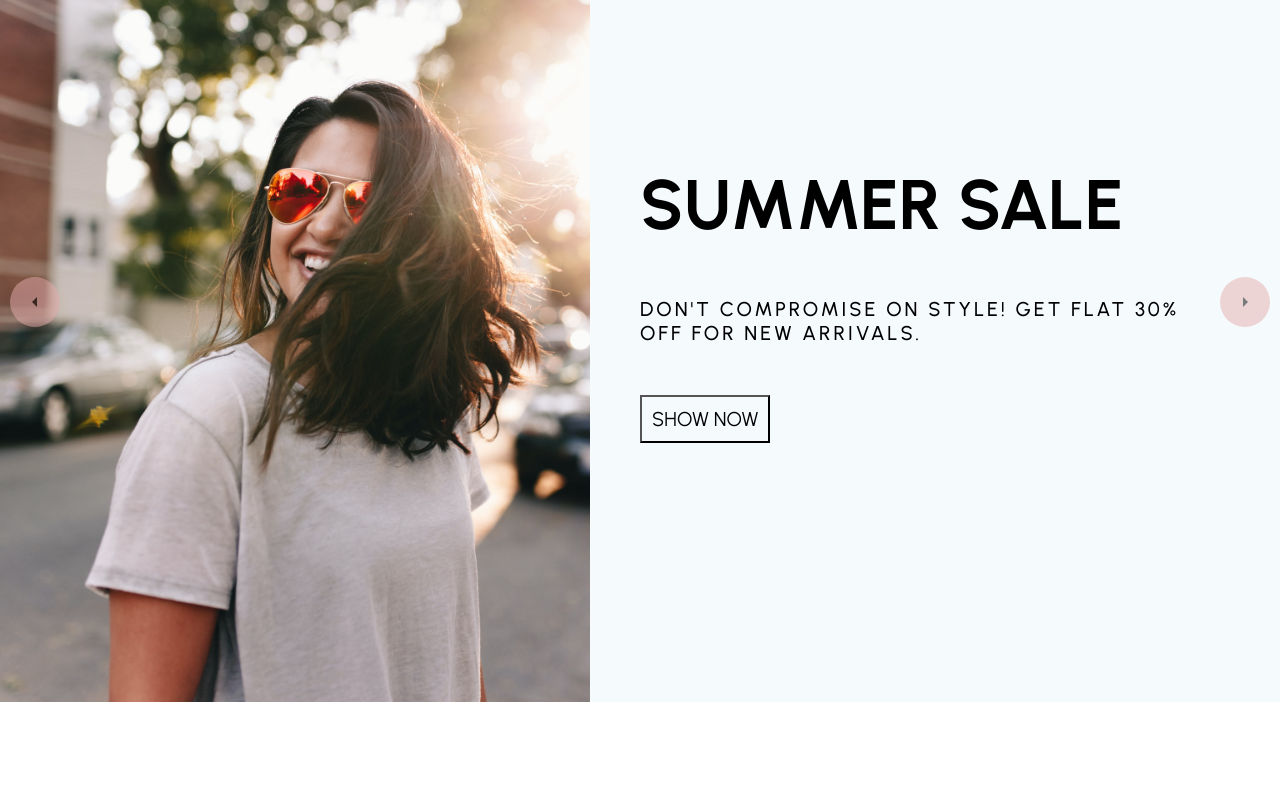
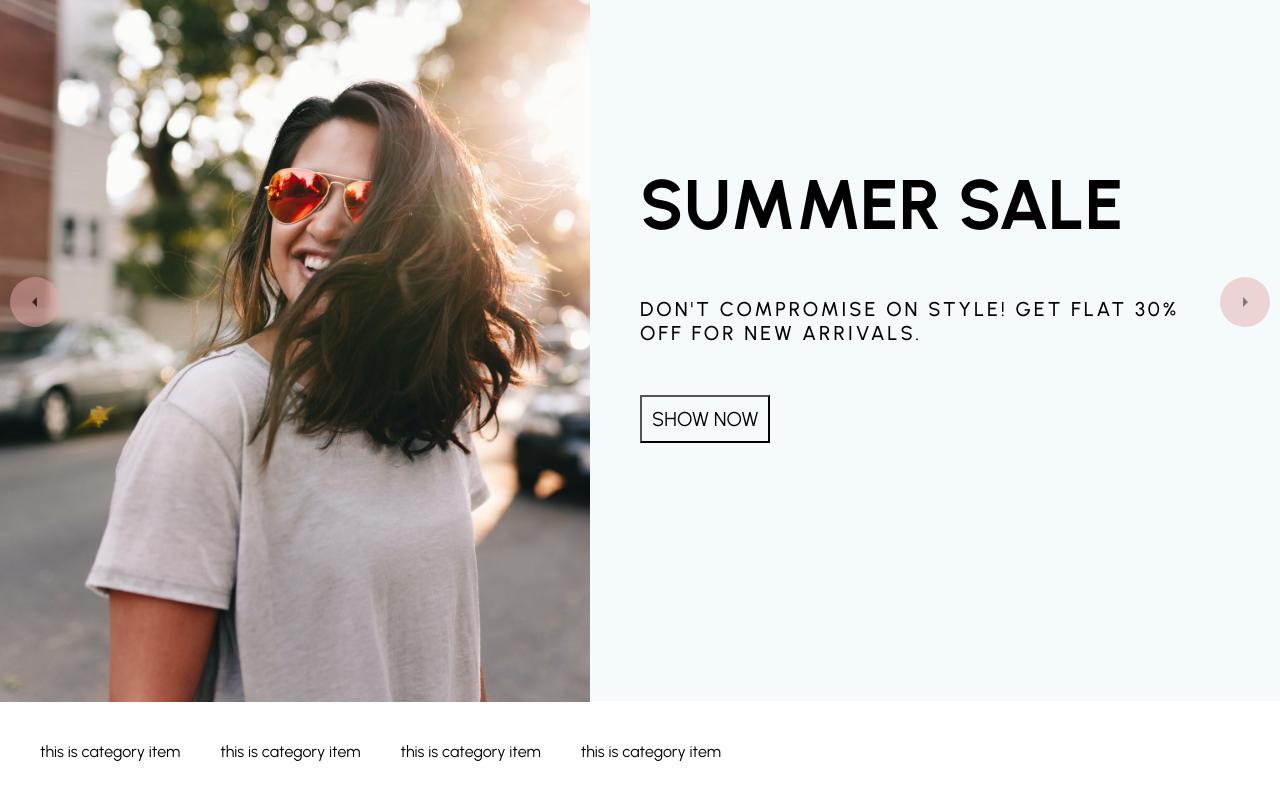
Before and after one commit to womoboy/react-sample-04, a React (Create React App) app: page / in a window 1280 px wide. Shown: the part 188-988 px from the top of the page. Before the commit the page ends 890 px from the top, so only its background shows below. Built offline with nearby package versions, Linux system fonts and the light colour scheme; data requests are answered from the project's data file.

Commit message:
add new components categories and categoryItem/add new custom hooks useFetch

```diff
--- a/data/db.json
+++ b/data/db.json
@@ -2,24 +2,46 @@
   "banners": [
     {
       "id": 1,
-      "img": "http://localhost:3000/library/image1.jpg",
+      "img": "image1.jpg",
       "title": "SUMMER SALE",
       "desc": "DON'T COMPROMISE ON STYLE! GET FLAT 30% OFF FOR NEW ARRIVALS.",
       "bg": "#f5fafd"
     },
     {
       "id": 2,
-      "img": "http://localhost:3000/library/image2.jpg",
+      "img": "image2.jpg",
       "title": "WINTER SALE",
       "desc": "DON'T COMPROMISE ON STYLE! GET FLAT 30% OFF FOR NEW ARRIVALS.",
       "bg": "#fcf1ed"
     },
     {
       "id": 3,
-      "img": "http://localhost:3000/library/image3.jpg",
+      "img": "image3.jpg",
       "title": "PAPULAR SALE",
       "desc": "DON'T COMPROMISE ON STYLE! GET FLAT 30% OFF FOR NEW ARRIVALS.",
       "bg": "#fbf0f4"
     }
+  ],
+  "categories": [
+    {
+      "id": 1,
+      "img": "image1.jpg",
+      "title": "image1-title"
+    },
+    {
+      "id": 2,
+      "img": "image2.jpg",
+      "title": "image2-title"
+    },
+    {
+      "id": 3,
+      "img": "image3.jpg",
+      "title": "image3-title"
+    },
+    {
+      "id": 4,
+      "img": "image4.jpg",
+      "title": "image4-title"
+    }
   ]
 }
--- /dev/null
+++ b/src/components/Categories.js
@@ -0,0 +1,21 @@
+import { useState, useEffect } from "react";
+import useFetch from "../custom/useFetch";
+import CategoryItem from "./CategoryItem";
+
+const Categories = () => {
+  const url = "http://localhost:8000/categories";
+  const [response, error, isPending] = useFetch(url);
+
+  return (
+    <div className="categories">
+      <div className="container">
+        {response &&
+          response.map((item) => {
+            return <CategoryItem key={item.id} item={item} />;
+          })}
+      </div>
+    </div>
+  );
+};
+
+export default Categories;
--- /dev/null
+++ b/src/components/CategoryItem.js
@@ -0,0 +1,11 @@
+const CategoryItem = ({item}) => {
+    return (
+        <div className="category-item">
+            <div className="container">
+                this is category item
+            </div>
+        </div>
+    );
+}
+
+export default CategoryItem;
--- a/src/components/Slider.js
+++ b/src/components/Slider.js
@@ -51,7 +51,7 @@ const Slider = () => {
                   style={{ backgroundColor: item.bg }}
                 >
                   <div className="img-container">
-                    <img src={item.img} />
+                    <img src={`http://localhost:3000/library/${item.img}`} />
                   </div>
                   <div className="info-container">
                     <h2>{item.title}</h2>
--- /dev/null
+++ b/src/custom/useFetch.js
@@ -0,0 +1,44 @@
+import { useState, useEffect } from "react";
+
+const useFetch = (url) => {
+  const [response, setResponse] = useState(null);
+  const [error, setError] = useState(null);
+  const [isPending, setIsPending] = useState(false);
+
+  const abortController = new AbortController();
+  const signal = abortController.signal;
+  const option = {};
+
+  useEffect(() => {
+    try {
+      setIsPending(true);
+      (async () => {
+        const res = await fetch(url, { ...option }, signal);
+        if (signal.aborted) {
+          setIsPending(true);
+          throw Error("Fetching data aborted!");
+        } else {
+          if (!res.ok) {
+            throw Error("Sorry we can`t find data!");
+          } else {
+            const data = await res.json();
+            setIsPending(true);
+            setResponse(data);
+          }
+        }
+      })();
+      return () => {
+        abortController.abort();
+      };
+    } catch (err) {
+      if (err) {
+        setIsPending(true);
+        setError(err.message);
+      }
+    }
+  }, [url]);
+
+  return [response, error, isPending];
+};
+
+export default useFetch;
--- a/src/index.css
+++ b/src/index.css
@@ -108,7 +108,7 @@
 .slider .wrapper {
   height: 100%;
   display: flex;
-  transition: all 0.5s;
+  transition: all 1.5s ease;
   transform: translateX(0);
 }
 
@@ -150,3 +150,13 @@
   background-color: transparent;
   cursor: pointer;
 }
+
+/*categories*/
+.categories .container {
+  display: flex;
+  padding: 20px;
+}
+
+.category-item .container {
+  color: black;
+}
--- a/src/pages/Home.js
+++ b/src/pages/Home.js
@@ -2,6 +2,7 @@ import React from "react";
 import Announcement from "../components/Announcement";
 import Navbar from "../components/Navbar";
 import Slider from '../components/Slider';
+import Categories from '../components/Categories';
 
 const Home = () => {
 
@@ -10,6 +11,7 @@ const Home = () => {
       <Announcement />
       <Navbar />
       <Slider />
+      <Categories />
     </div>
   );
 };
```
